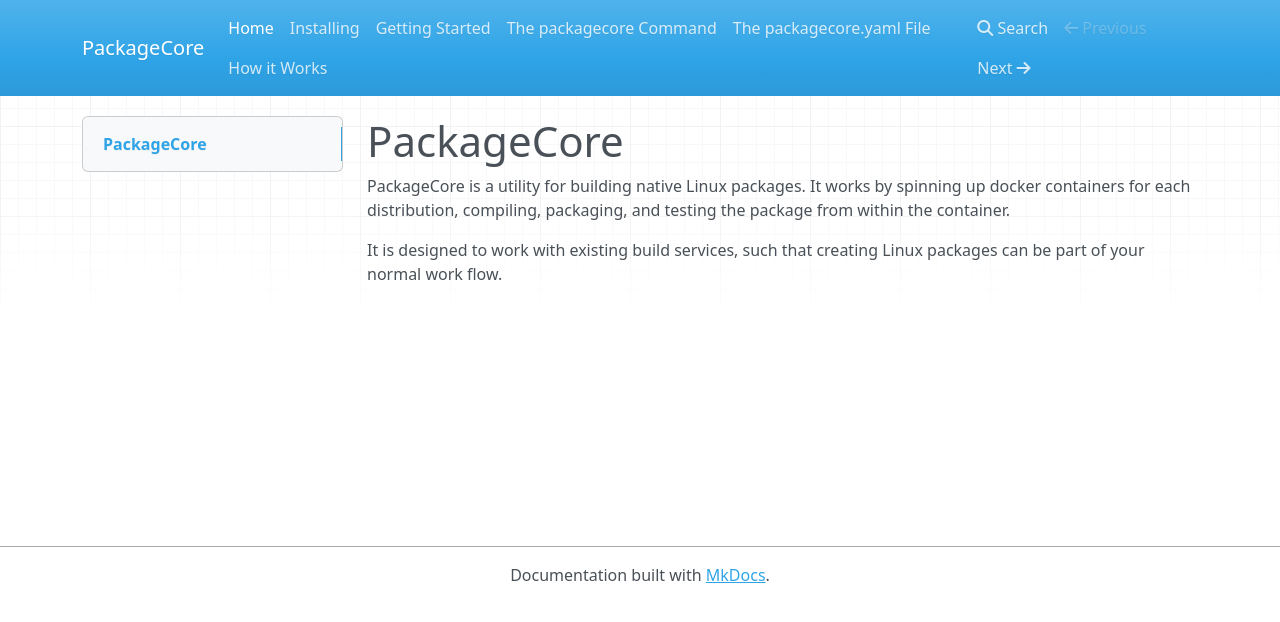
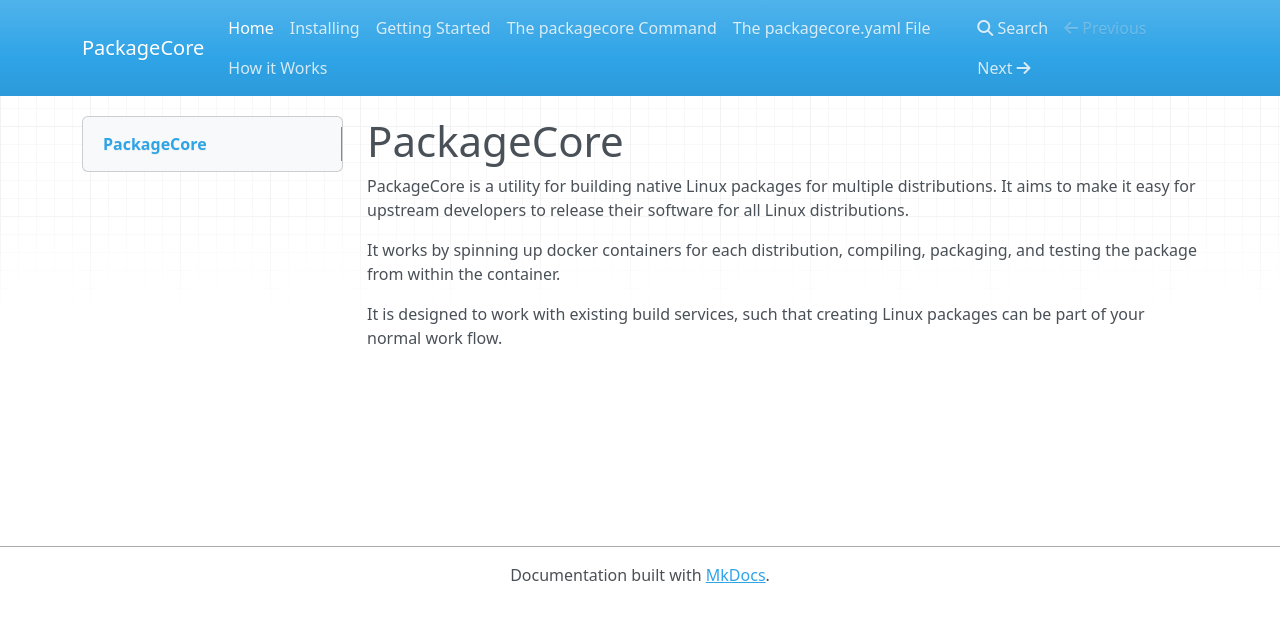
Before and after one commit to SkypLabs/packagecore, an MkDocs documentation site: the page built from doc/index.md, in a window 1280 px wide. Shown: the top 622 px of the page. Built offline with MkDocs 1.6.1, drawn with Linux system fonts in a browser that asks for light colours; nearby versions of some CDN libraries; old or Windows-style settings are respelled for this version of MkDocs.

```diff
--- a/doc/index.md
+++ b/doc/index.md
@@ -1,7 +1,11 @@
 PackageCore
 ===========
 
-PackageCore is a utility for building native Linux packages. It works by
+PackageCore is a utility for building native Linux packages for multiple
+distributions. It aims to make it easy for upstream developers to
+release their software for all Linux distributions.
+
+It works by
 spinning up docker containers for each distribution, compiling, packaging, and
 testing the package from within the container.
 
```
Also changed, not shown: README.md (+3 -1 lines).
